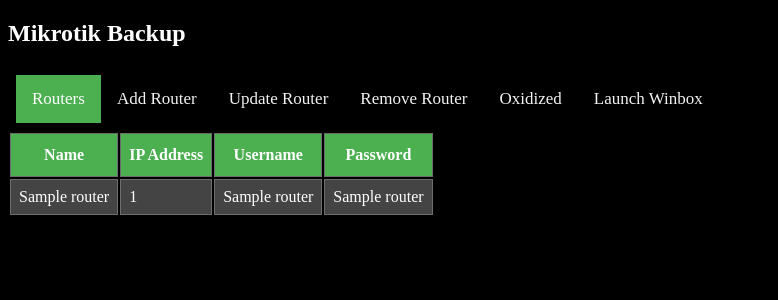
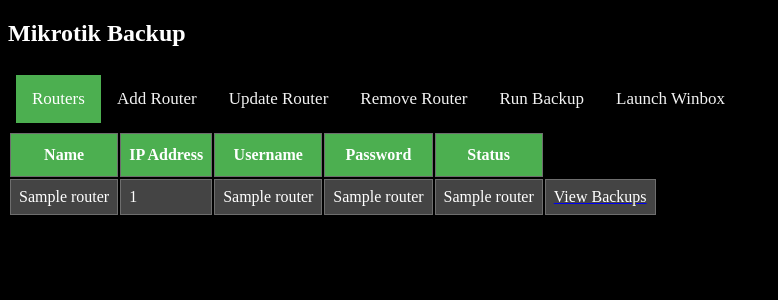
Before and after one commit to eli-cobler/MikrotikBackup, a Flask app: template templates/index.html in a window 1280 px wide. Shown: the top 300 px of the page, without its empty margins (0-778 px from the left). Run offline with Flask 2, Linux system fonts and the light colour scheme; the template is opened without the code that fills it: most values are stand-ins (such as "Sample title", 1, 10 or a date in 2020).

Commit message:
Replaced Oxidized link with run backup

```diff
--- a/templates/add.html
+++ b/templates/add.html
@@ -15,7 +15,7 @@
     <a class="active" href="/add">Add Router</a>
     <a href="/update">Update Router</a>
     <a href="/remove">Remove Router</a>
-    <a href="http://192.168.1.17:8888/nodes">Oxidized</a>
+    <a href="/run-backup">Run Backup</a>
 </div>
 
     <form action="/add" method="post">
--- a/templates/index.html
+++ b/templates/index.html
@@ -14,7 +14,7 @@
     <a href="/add">Add Router</a>
     <a href="/update">Update Router</a>
     <a href="/remove">Remove Router</a>
-    <a href="http://192.168.1.17:8888/nodes">Oxidized</a>
+    <a href="/run-backup">Run Backup</a>
     <a href="winbox:">Launch Winbox</a>
 </div>
 
@@ -25,6 +25,7 @@
             <th>IP Address</th>
             <th>Username</th>
             <th>Password</th>
+            <th>Status</th>
         </tr>
         {% for k, v in routers.items() %}
             <tr>
@@ -32,6 +33,14 @@
                 <td>{{ v[0] }}</td>
                 <td>{{ v[1] }}</td>
                 <td>{{ v[2] }}</td>
+                <td>{{ v[3] }}</td>
+                <td>
+                    <a href="/backups/{{ k }}">
+                        <div style="color:white">
+                            View Backups
+                        </div>
+                    </a>
+                </td>
             </tr>
         {% endfor %}
     </table>
--- a/templates/remove.html
+++ b/templates/remove.html
@@ -14,7 +14,7 @@
     <a href="/add">Add Router</a>
     <a href="/update">Update Router</a>
     <a class="active" href="/remove">Remove Router</a>
-    <a href="http://192.168.1.17:8888/nodes">Oxidized</a>
+    <a href="/run-backup">Run Backup</a>
 </div>
 
 <form action="/remove" method="POST">
--- a/templates/update.html
+++ b/templates/update.html
@@ -14,7 +14,7 @@
     <a href="/add">Add Router</a>
     <a class="active" href="/update">Update Router</a>
     <a href="/remove">Remove Router</a>
-    <a href="http://192.168.1.17:8888/nodes">Oxidized</a>
+    <a href="/run-backup">Run Backup</a>
 </div>
 
 <br>Which router do you want to update?<br>
```
Also changed, not shown: templates/files.html (added, +25 -0 lines), templates/run_backup.html (added, +23 -0 lines).
